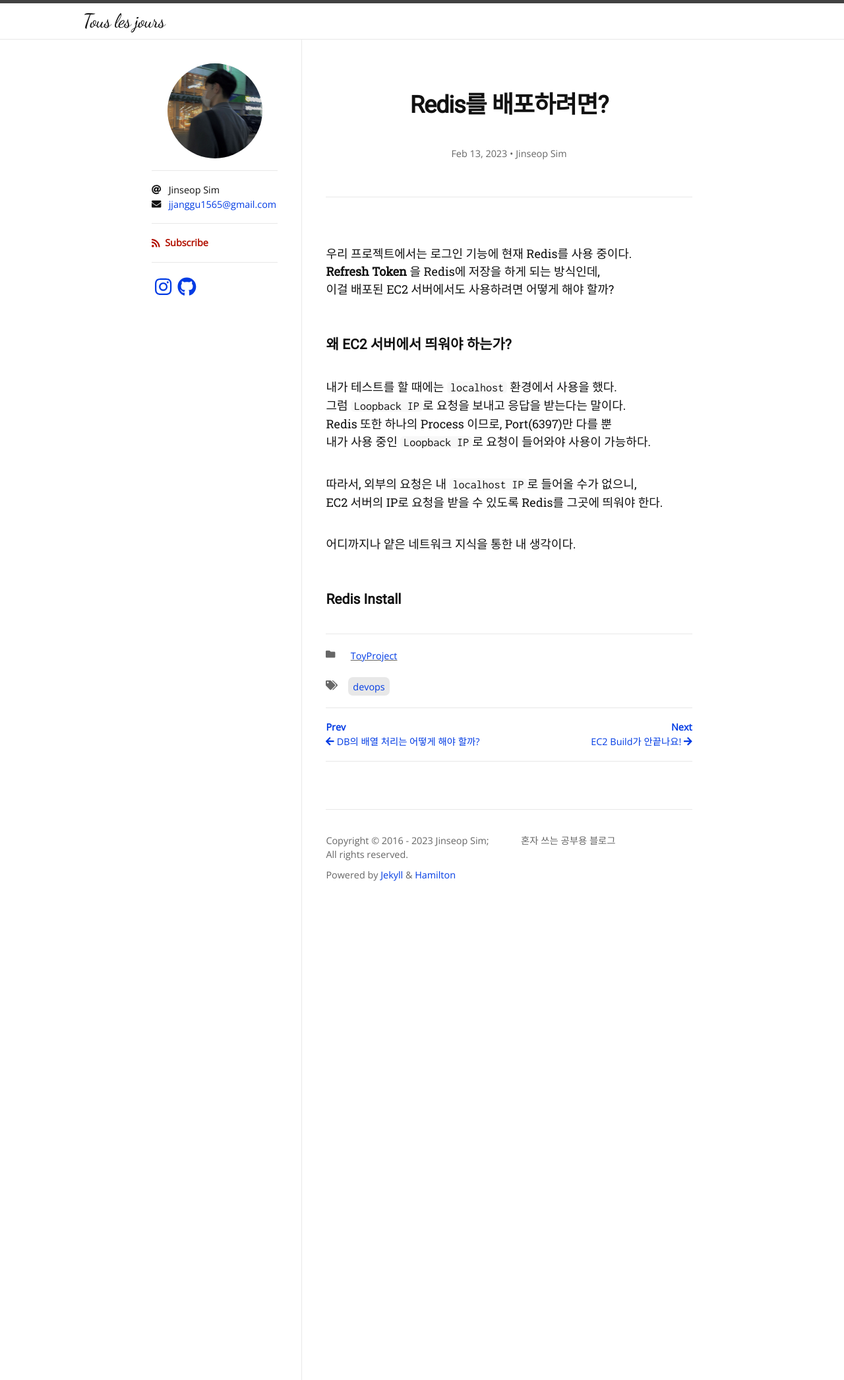
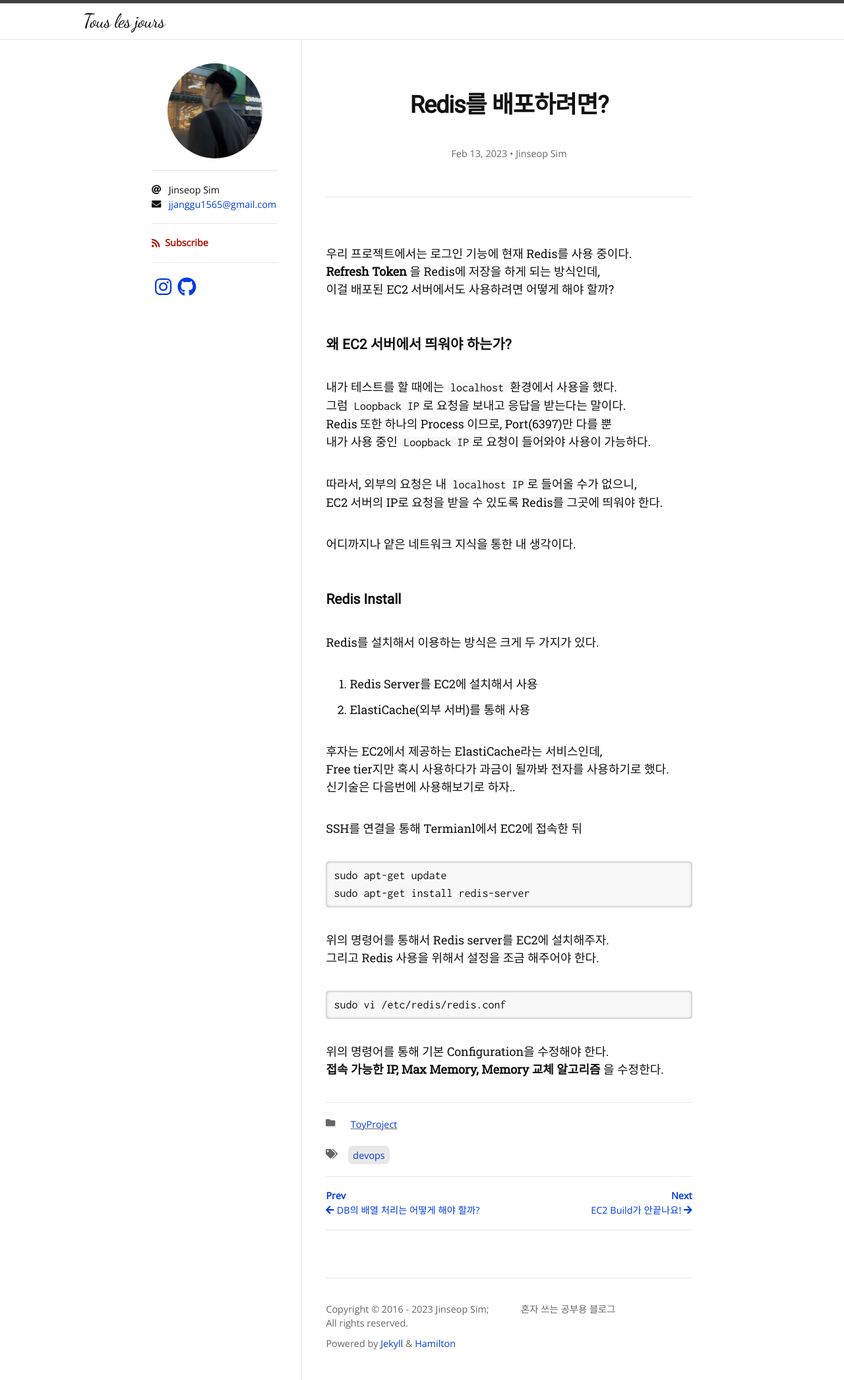
Before and after one commit to Jinseop-Sim/Jinseop-Sim.github.io, a Jekyll site: the page built from _posts/2023-02-13-redis-server.md, in a window 1280 px wide. Shown: the whole page at 66% size. Built offline with Jekyll 4.4.1, drawn with Linux system fonts in a browser that asks for light colours; nearby versions of some CDN libraries; some web fonts are replaced.

Commit message:
글 내용 추가

````diff
--- a/_posts/2023-02-13-redis-server.md
+++ b/_posts/2023-02-13-redis-server.md
@@ -22,3 +22,25 @@
 어디까지나 얕은 네트워크 지식을 통한 내 생각이다.
 
 ### Redis Install
+Redis를 설치해서 이용하는 방식은 크게 두 가지가 있다.
+
+1. Redis Server를 EC2에 설치해서 사용
+2. ElastiCache(외부 서버)를 통해 사용
+
+후자는 EC2에서 제공하는 ElastiCache라는 서비스인데,
+Free tier지만 혹시 사용하다가 과금이 될까봐 전자를 사용하기로 했다.
+신기술은 다음번에 사용해보기로 하자..
+
+SSH를 연결을 통해 Termianl에서 EC2에 접속한 뒤
+```
+sudo apt-get update
+sudo apt-get install redis-server
+```
+위의 명령어를 통해서 Redis server를 EC2에 설치해주자.
+그리고 Redis 사용을 위해서 설정을 조금 해주어야 한다.
+
+```
+sudo vi /etc/redis/redis.conf
+```
+위의 명령어를 통해 기본 Configuration을 수정해야 한다.
+__접속 가능한 IP, Max Memory, Memory 교체 알고리즘__ 을 수정한다.
````
